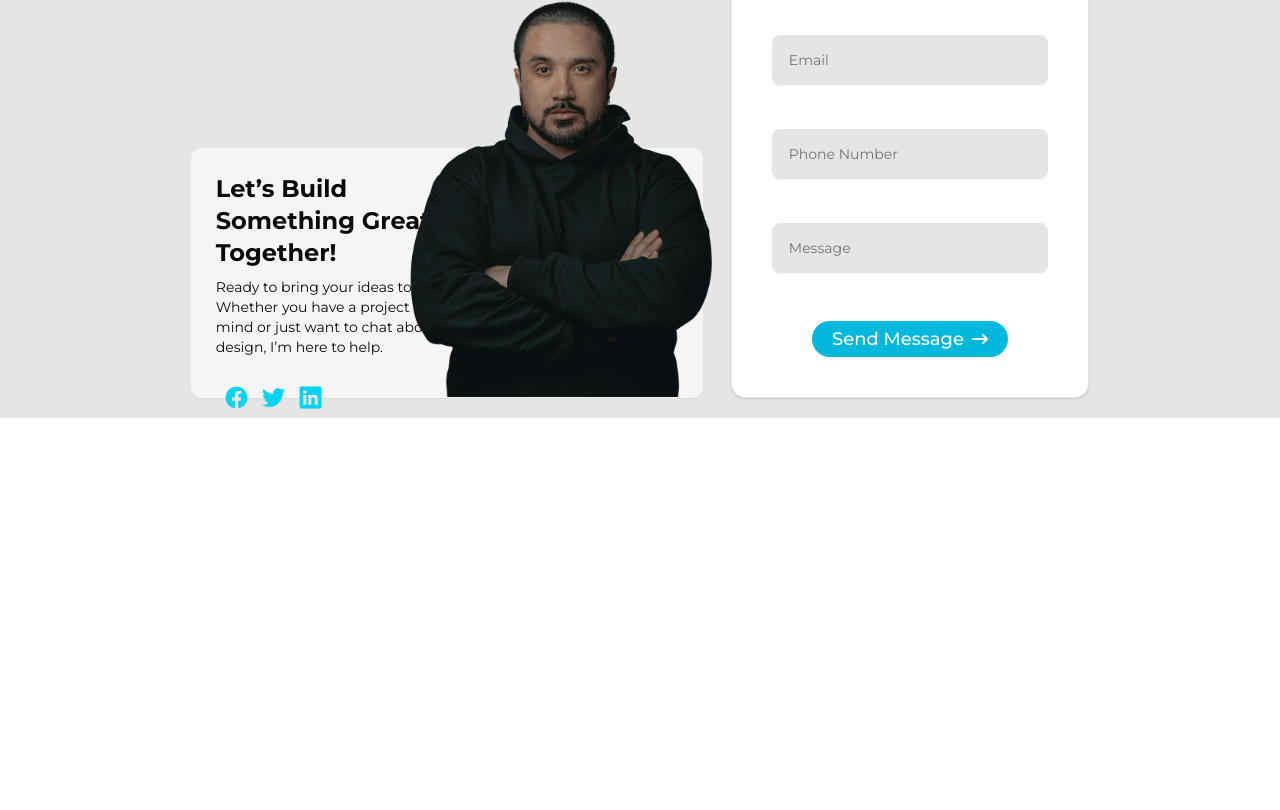
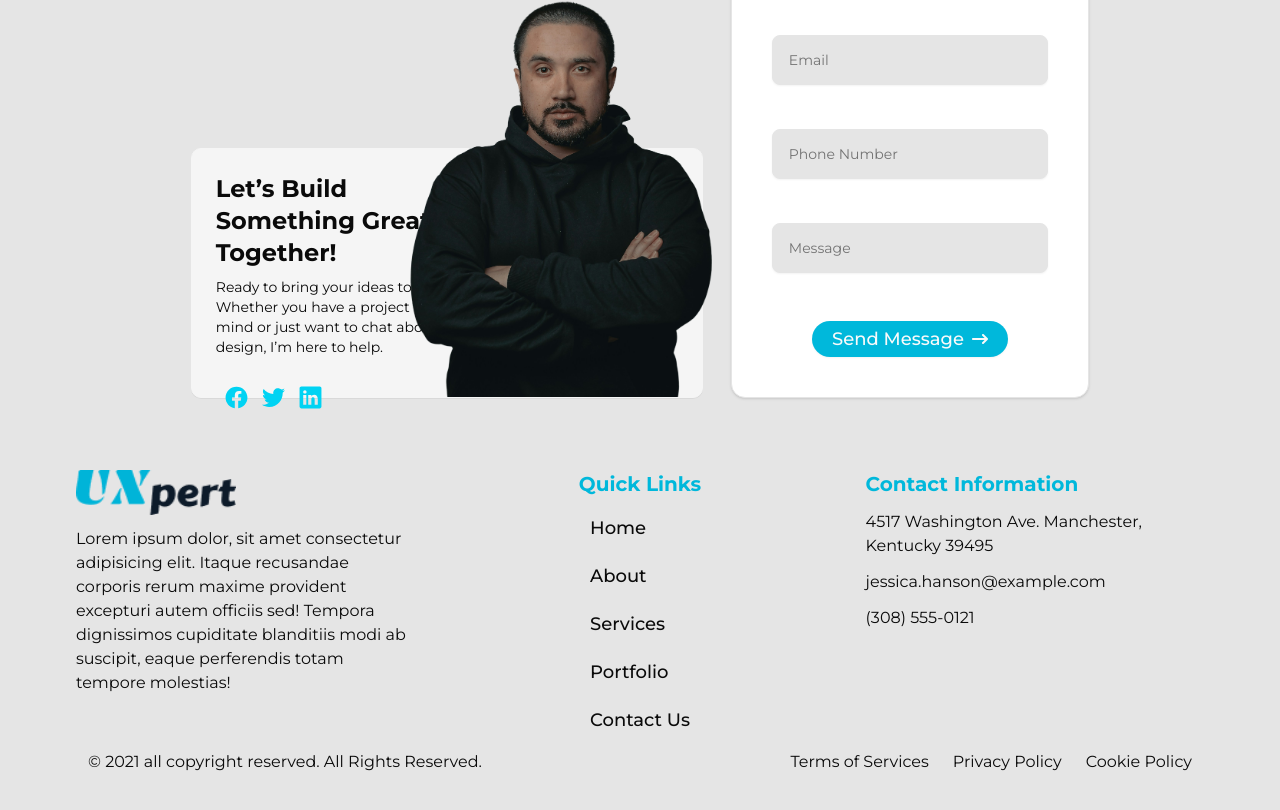
Before and after one commit to Maryammuhammadafzal/UX_Portfolio, a React (Vite) app: page / in a window 1280 px wide. Shown: the part 5159-5969 px from the top of the page. Before the commit the page ends 5577 px from the top, so only its background shows below. Built offline with nearby package versions, Linux system fonts and the light colour scheme; a web font is replaced by a local one.

Commit message:
added footer

```diff
--- a/src/App.jsx
+++ b/src/App.jsx
@@ -1,4 +1,5 @@
 import "./App.css";
+import Footer from "./components/Footer";
 import Header from "./components/Header";
 import Home from "./Pages/Home";
 
@@ -9,8 +10,7 @@ function App() {
     <div className="w-full h-auto">
       <Header />
       <Home/>
-     {/* <Button>Click me</Button> */}
-      {/* <Footer /> */}
+      <Footer />
     </div>
   );
 }
--- /dev/null
+++ b/src/components/Footer.jsx
@@ -0,0 +1,89 @@
+import React from "react";
+import Logo from "../assets/logo.png";
+const Footer = () => {
+        let nav_data = [
+    {
+      nav_link: "/",
+      nav_name: "Home",
+    },
+    {
+      nav_link: "/",
+      nav_name: "About",
+    },
+    {
+      nav_link: "/",
+      nav_name: "Services",
+    },
+    {
+      nav_link: "/",
+      nav_name: "Portfolio",
+    },
+    {
+      nav_link: "/",
+      nav_name: "Contact Us",
+    },
+  ];
+  return (
+    <div className="w-full h-auto flex justify-center items-center py-10">
+      <div className="w-[90%] h-auto p-3 flex flex-col justify-center items-center">
+        {/* Footer */}
+        <div className="content flex  max-md:flex-col justify-between items-start gap-10">
+          {/* Section 1 */}
+          <div className="w-[30%] flex flex-col gap-3">
+            <div className="logo w-auto h-auto">
+              <img
+                src={Logo}
+                className="w-[160px] h-[45px] max-md:w-[110px] max-md:h-[30px]"
+                alt="logo UX pert"
+              />
+            </div>
+            <p className="text-[16px]">
+              Lorem ipsum dolor, sit amet consectetur adipisicing elit. Itaque
+              recusandae corporis rerum maxime provident excepturi autem
+              officiis sed! Tempora dignissimos cupiditate blanditiis modi ab
+              suscipit, eaque perferendis totam tempore molestias!
+            </p>
+          </div>
+          <div className="flex flex-col gap-3">
+            <h4 className="text-cyan-500 text-xl font-bold">Quick Links</h4>
+            <nav className="w-auto h-auto flex justify-center items-center">
+              <ul className="w-auto h-auto flex flex-col justify-center gap-3">
+                {nav_data.map(({ nav_link, nav_name }) => (
+                  <li className="w-fit p-1">
+                    <a
+                      href="/"
+                      className="text-lg max-lg:text-[16px] cursor-pointer focus:font-semibold hover:font-semibold font-medium"
+                    >
+                      {nav_name}
+                    </a>
+                  </li>
+                ))}
+              </ul>
+            </nav>
+          </div>
+          <div className="contact w-[30%] gap-3 flex flex-col">
+                <h4 className="text-cyan-500 text-xl font-bold">Contact Information</h4>
+                <ul className="flex flex-col gap-3">
+                        <li>4517 Washington Ave. Manchester, Kentucky 39495</li>
+                        <li>jessica.hanson@example.com</li>
+                        <li>(308) 555-0121</li>
+                </ul>
+          </div>
+        </div>
+        {/* Copy Right */}
+        <div className="copyright flex max-md:flex-col justify-between p-3 items-center w-full">
+          <p className="text-[16px]">
+            © 2021 all copyright reserved. All Rights Reserved.
+          </p>
+          <ul className="flex gap-6 justify-center items-center">
+            <li>Terms of Services</li>
+            <li>Privacy Policy</li>
+            <li>Cookie Policy</li>
+          </ul>
+        </div>
+      </div>
+    </div>
+  );
+};
+
+export default Footer;
```
